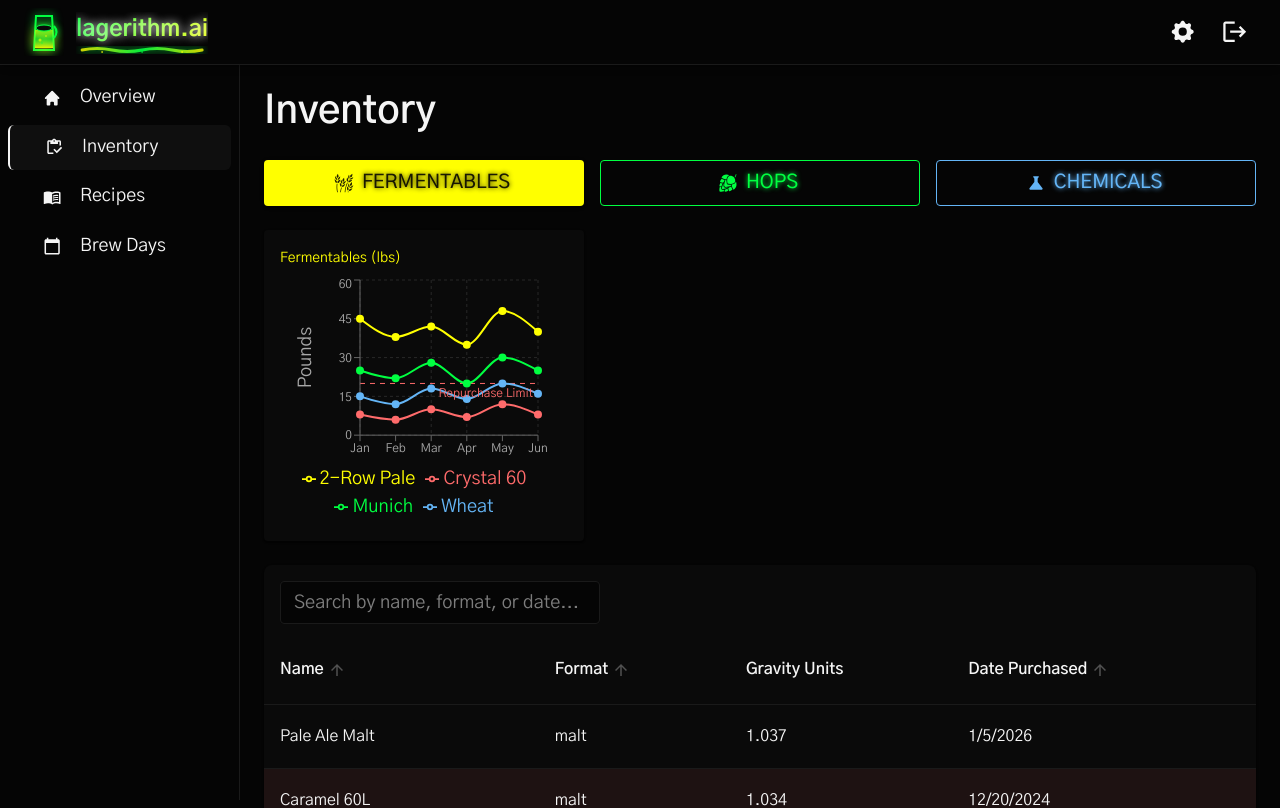
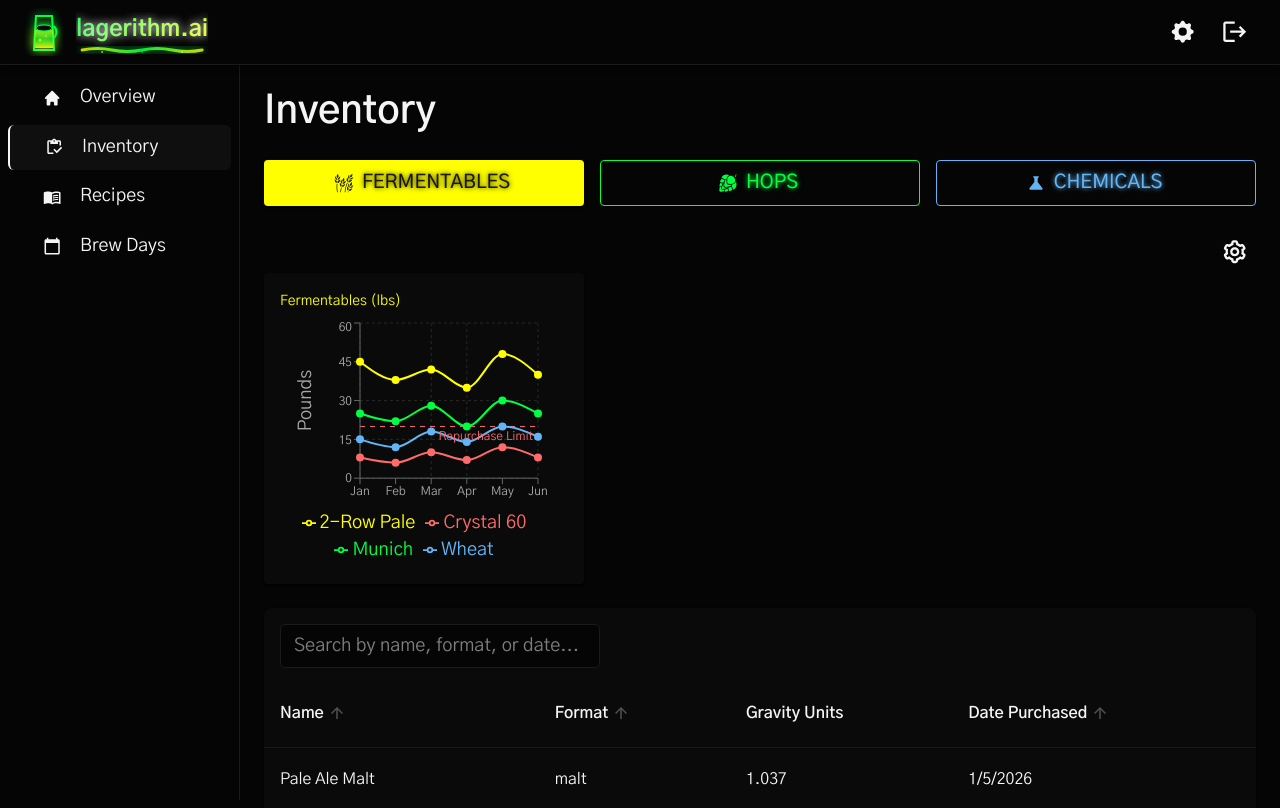
Before and after one commit to itwalton/alegorithm-web, a React (Vite) app: page /inventory in a window 1280 px wide. Shown: the top 808 px of the page. Built offline with nearby package versions, Linux system fonts and the light colour scheme.

Commit message:
add button to show/hide icons

```diff
--- a/src/components/inventory-page/fermentables-inventory/FermentablesInventoryTable.tsx
+++ b/src/components/inventory-page/fermentables-inventory/FermentablesInventoryTable.tsx
@@ -1,10 +1,11 @@
 import { useState, useMemo } from "react";
-import { TableContainer, Paper, Table, TableHead, TableRow, TableCell, TableBody, Box, Grid, TextField, TableSortLabel } from "@mui/material";
+import { TableContainer, Paper, Table, TableHead, TableRow, TableCell, TableBody, Box, Grid, TextField, TableSortLabel, Tooltip, IconButton, Menu, MenuItem, Checkbox, ListItemText, Typography, Divider } from "@mui/material";
 import { useTheme } from "@mui/material/styles";
 import { createColumnHelper, flexRender, getCoreRowModel, useReactTable, getFilteredRowModel, getSortedRowModel, type SortingState } from "@tanstack/react-table";
 import useGetFermentablesInventory from "./useGetFermentablesInventory";
 import type { FermentableLineItem } from "./fermentables-inventory.model";
 import InventoryOnHandTimeseriesChart from "./charts/InventoryOnHandTimeseriesChart";
+import { BiCog } from "react-icons/bi";
 
 const getRowBackgroundColor = (datePurchased: Date, theme: any) => {
   const now = new Date();
@@ -23,6 +24,20 @@ export default function FermentablesInventoryTable() {
   const { data: fermentableInventoryRecords } = useGetFermentablesInventory();
   const [globalFilter, setGlobalFilter] = useState('');
   const [sorting, setSorting] = useState<SortingState>([]);
+  const [anchorEl, setAnchorEl] = useState<null | HTMLElement>(null);
+  const [showInventoryOnHand, setShowInventoryOnHand] = useState(true);
+
+  const handleMenuOpen = (event: React.MouseEvent<HTMLElement>) => {
+    setAnchorEl(event.currentTarget);
+  };
+
+  const handleMenuClose = () => {
+    setAnchorEl(null);
+  };
+
+  const handleToggleInventoryOnHand = () => {
+    setShowInventoryOnHand((prev) => !prev);
+  };
 
   const columns = useMemo(() => {
     const columnHelper = createColumnHelper<FermentableLineItem>();
@@ -73,10 +88,54 @@ export default function FermentablesInventoryTable() {
 
   return (
     <Box>
+      <Box sx={{ display: "flex", justifyContent: "flex-end" }}>
+        <Tooltip title="Widget Settings">
+          <IconButton
+            color="inherit"
+            aria-label="settings"
+            onClick={handleMenuOpen}
+            sx={{
+              color: theme.palette.text.primary,
+              '&:hover': {
+                backgroundColor: 'rgba(255, 255, 255, 0.1)',
+              },
+            }}
+          >
+            <BiCog />
+          </IconButton>
+        </Tooltip>
+        <Menu
+          anchorEl={anchorEl}
+          open={Boolean(anchorEl)}
+          onClose={handleMenuClose}
+          anchorOrigin={{
+            vertical: 'bottom',
+            horizontal: 'right',
+          }}
+          transformOrigin={{
+            vertical: 'top',
+            horizontal: 'right',
+          }}
+        >
+          <MenuItem disabled>
+            <Typography variant="subtitle2" sx={{ fontWeight: 600 }}>
+              Show/Hide Widgets
+            </Typography>
+          </MenuItem>
+          <Divider />
+          <MenuItem onClick={handleToggleInventoryOnHand}>
+            <Checkbox checked={showInventoryOnHand} />
+            <ListItemText primary="Inventory on Hand" />
+          </MenuItem>
+        </Menu>
+      </Box>
+
       <Grid container spacing={2} sx={{ mb: 3 }}>
-        <Grid size={4}>
-          <InventoryOnHandTimeseriesChart />
-        </Grid>
+        {showInventoryOnHand && (
+          <Grid size={4}>
+            <InventoryOnHandTimeseriesChart />
+          </Grid>
+        )}
 
         <Grid size={4}>
         </Grid>
```
